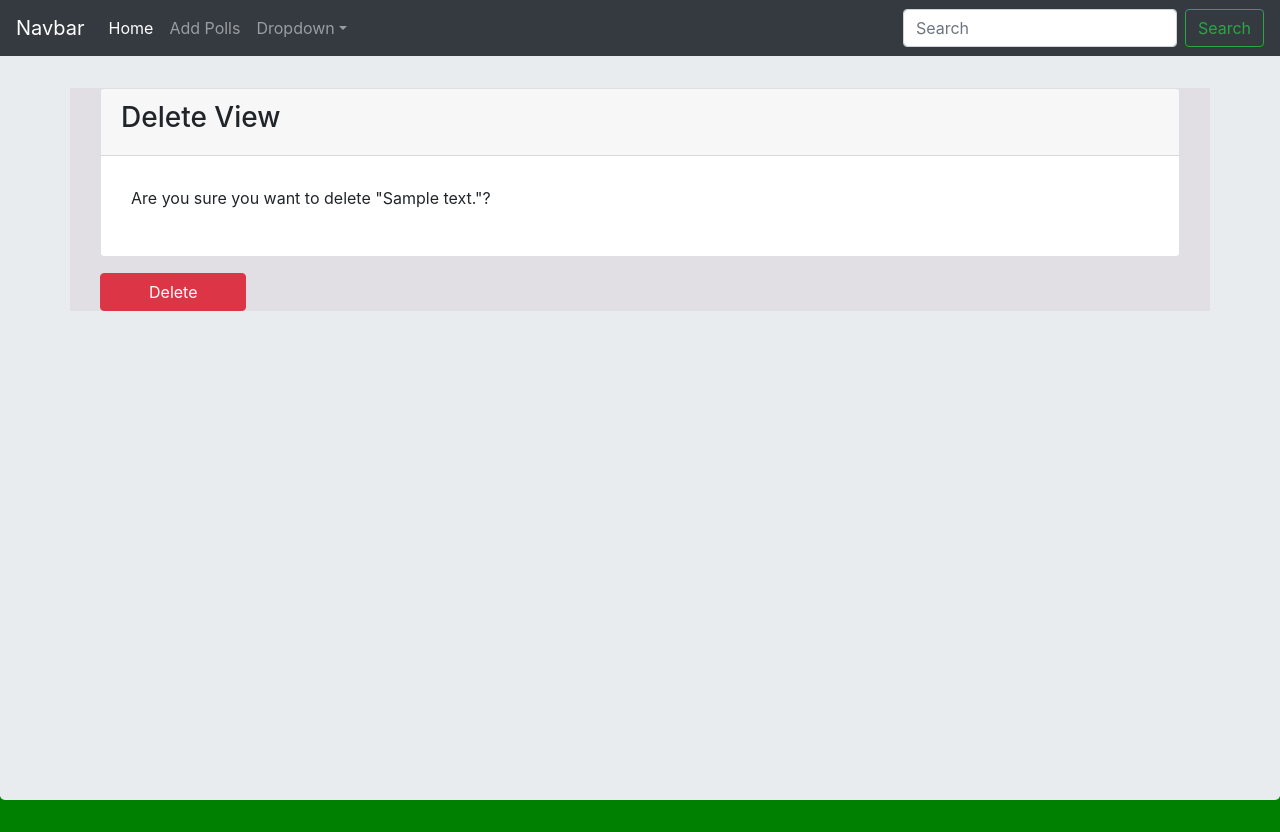
After one commit to alfredo-carrillo/RESIDENCIAS_2023, a Django app: page /1/delete/ in a window 1280 px wide. The commit adds this page. Run offline with Django 4.2, Linux system fonts and the light colour scheme; tables that the repository leaves empty hold one stand-in row (values such as "Sample post"); some libraries are stand-ins or nearby versions.

Commit message:
ADD: Funcion del DeleteView

```diff
--- a/polls/polls/templates/base.html
+++ b/polls/polls/templates/base.html
@@ -58,17 +58,11 @@
     <div class="collapse navbar-collapse" id="navbarsExampleDefault">
         <ul class="navbar-nav mr-auto">
             <li class="nav-item active">
-                <a class="nav-link" href="{% url 'polls:home' %}">Home <span class="sr-only">(current)</span></a>
+                <a class="nav-link" href="{% url 'polls:main' %}">Home <span class="sr-only">(current)</span></a>
             </li>
             <li class="nav-item">
                 <a class="nav-link" href="{% url 'polls:c-poll' %}">Add Polls</a>
-            </li>
-            <li class="nav-item">
-              <a class="nav-link" href="#??" >Edit Poll</a>
-          </li>
-            <li class="nav-item">
-                <a class="nav-link disabled" href="#" tabindex="-1" aria-disabled="true">Delete Polls</a>
-            </li>
+
             <li class="nav-item dropdown">
                 <a class="nav-link dropdown-toggle" href="#" id="dropdown01" data-toggle="dropdown" aria-haspopup="true"
                     aria-expanded="false">Dropdown</a>
--- a/polls/polls/templates/crud/create_poll.html
+++ b/polls/polls/templates/crud/create_poll.html
@@ -9,7 +9,7 @@
         {% csrf_token %}
         <div class="card">
             <div class="card-header">
-                <h3>Create new Poll</h3>
+                <h3>Create View</h3>
             </div>
             <div class="card-body" style="display:inline-grid;
             grid-template-columns: auto auto;
--- /dev/null
+++ b/polls/polls/templates/crud/delete_view.html
@@ -0,0 +1,33 @@
+{% extends 'base.html' %}
+
+{% block content %}
+<div class="container mt-4" >
+    {% if 'OK' in request.GET %}
+	<p><b> Los datos han sido enviados correctamente. </b> </p>
+    {% endif %}
+    <form method="POST" action="{% url 'polls:d-poll' question.id %}">
+        {% csrf_token %}
+        <div class="card">
+            <div class="card-header">
+                <h3>Delete View</h3>
+            </div>
+            <div class="card-body" style="display:inline-grid; grid-template-columns: auto auto; padding:30px;">
+
+                <p>Are you sure you want to delete "{{ object }}"?</p>
+                {{ form}}
+
+
+
+
+            </div>
+        </div>
+        <div class="mt-3 mb-5">
+            <button type="submit" class="px-5 btn btn-danger">Delete</button>
+        </div>
+    </form>
+
+
+
+</div>
+
+{% endblock %}
--- a/polls/polls/templates/polls/index.html
+++ b/polls/polls/templates/polls/index.html
@@ -28,7 +28,11 @@
 
               <a href="{% url 'polls:update' question.id %}">
                 <button type="button" class="btn btn-warning">Update</button>
-            </a>
+              </a>
+              <a href="{% url 'polls:d-poll' question.id %}">
+                <button type="button" class="btn btn-danger">Delete</button>
+              </a>
+
             </div>
 
 
--- a/polls/polls/urls.py
+++ b/polls/polls/urls.py
@@ -18,5 +18,6 @@ urlpatterns = [
     path('<int:question_id>/vote/', views.vote, name='vote'),
     path('create-poll/', views.CreatePoll.as_view(), name='c-poll'),
     path('<int:pk>/update', views.PollUpdateView.as_view(), name='update'),
+    path('<int:pk>/delete/', views.PollDeleteView.as_view(), name='d-poll'),
 
 ]
--- a/polls/polls/views.py
+++ b/polls/polls/views.py
@@ -6,20 +6,12 @@ from django.contrib import messages
 from django.urls import reverse
 
 from django.views import generic
-from django.views.generic import TemplateView,CreateView, UpdateView
+from django.views.generic import TemplateView, CreateView, UpdateView,  DeleteView
 from django.utils import timezone
 from django.http import HttpResponseRedirect
 
 from .models import Question, Choice
-from .forms import LoginForm, ChoiceForm, QuestionForm, CreatePollform
-from django.forms import modelformset_factory
-from django.forms.models import inlineformset_factory
-
-questionFormset = modelformset_factory(
-    Question, form = QuestionForm, extra = 1)
-
-
-ChoiceFormset = modelformset_factory(Choice, form=ChoiceForm, extra=1)
+from .forms import LoginForm, CreatePollform, QuestionForm, ChoiceForm
 
 
 class Home(TemplateView):
@@ -114,7 +106,7 @@ class LoginView(auth_views.LoginView):
         username = request.POST['username']
         password = request.POST['password']
 
-        #import pdb; pdb.set_trace()
+
         user = authenticate(request, username=username, password=password)
 
         if user is not None:
@@ -132,40 +124,42 @@ def logout_view(request):
     #redirigiendo al home
     return redirect(reverse('polls:home'))
 
-##      CRUD VIEWS          #####
+## ####     CRUD VIEWS          #####
 
 class CreatePoll(CreateView):
     form_class =    CreatePollform
     template_name = 'crud/create_poll.html'
-    #succes = 'polls-main'
+    success_url = reverse_lazy('polls:main')
 
     def form_valid(self, form):
         pregunta = form['question'].save()
 
 
-        opcion = form['choices'].save(commit=False) #se crea una instancia del objeto para que no se guarde de inmediato a la base de datos
-        opcion2 = form['choices2'].save(commit=False)#  y se deja en espera para si así se requiera se realicen validaciones con los datos
-        opcion3 = form['choices3'].save(commit = False)#    antes de ser guardados a la base de datos
-        print(f"la pregunta es {pregunta} y el id es: [{pregunta.id}]")
-        #import pdb; pdb.set_trace()
+        opcion = form['choices'].save(commit=False)
+        opcion2 = form['choices2'].save(commit=False)
+        opcion3 = form['choices3'].save(commit = False)
 
-        opcion.question = pregunta#  se hace referencia que por cada objeto choices se está relacionando al de questions
-        opcion2.question = pregunta## lo que quiere decir que cada opcion pertenece a la pregunta señalada
+
+        opcion.question = pregunta
+        opcion2.question = pregunta
         opcion3.question =  pregunta
 
         opcion.save()
         opcion2.save()
         opcion3.save()
-        return HttpResponseRedirect(reverse('polls:main'))
+        #return HttpResponseRedirect(reverse('polls:main'))
 
-class PollUpdateView(UpdateView):
+class PollUpdateView(TemplateView):
 
     model = Question
-    form_class =    CreatePollform
-
+    fields = '__all__'
     template_name = 'crud/update_view.html'
     success_url = reverse_lazy('polls:main')
 
-    def form_valid(self, form):
-        messages.success(self.request, "The task was updated successfully.")
-        return super(PollUpdateView,self).form_valid(form)
+
+
+
+class PollDeleteView(DeleteView):
+    model = Question
+    template_name = 'crud/delete_view.html'
+    success_url = reverse_lazy("polls:main")
```
Also changed, not shown: polls/polls/templates/crud/update_view.html (+24 -7 lines), polls/polls/forms.py (line endings or trailing spaces), polls/polls/models.py (line endings or trailing spaces), polls/polls/templates/crud/ques_list.html (deleted).
